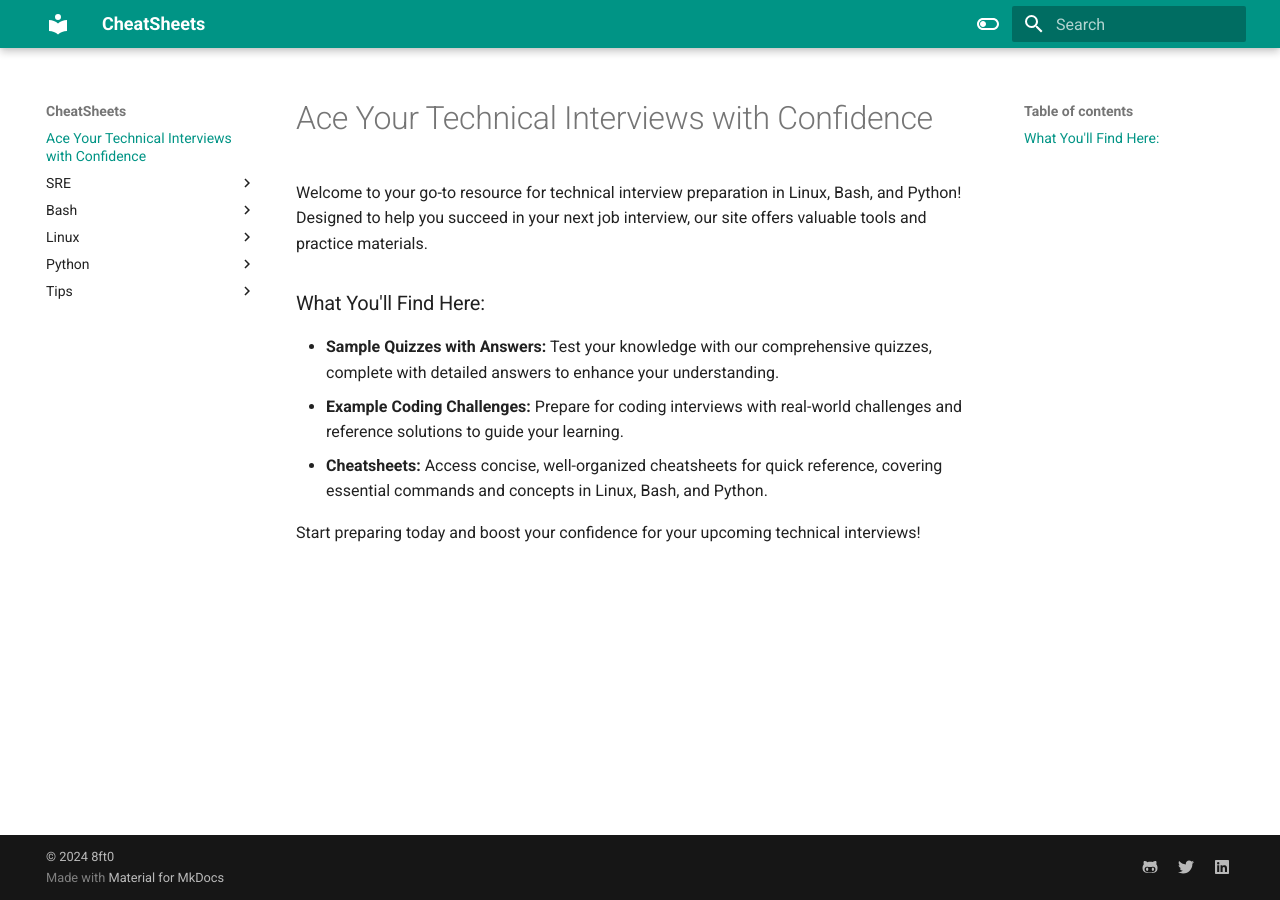
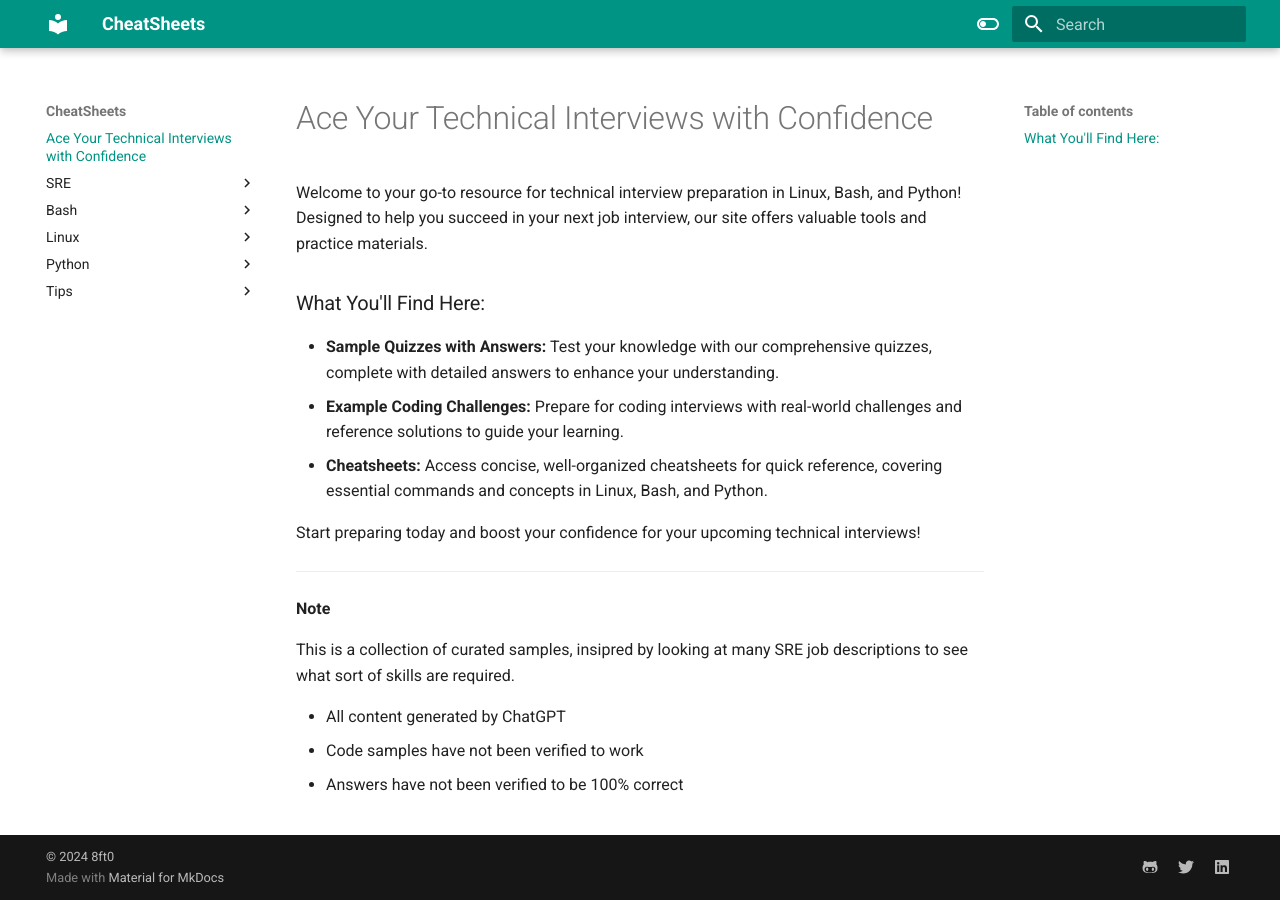
Before and after one commit to 8ft0/study-guide, an MkDocs documentation site: the page built from docs/index.md, in a window 1280 px wide. Built offline with MkDocs 1.6.1 and Material for MkDocs 9.7.7, drawn with Linux system fonts in a browser that asks for light colours.

Commit message:
added disclaimer

```diff
--- a/docs/index.md
+++ b/docs/index.md
@@ -9,3 +9,13 @@ Welcome to your go-to resource for technical interview preparation in Linux, Bas
 - **Cheatsheets:** Access concise, well-organized cheatsheets for quick reference, covering essential commands and concepts in Linux, Bash, and Python.
 
 Start preparing today and boost your confidence for your upcoming technical interviews!
+
+---
+
+**Note**
+
+This is a collection of curated samples, insipred by looking at many SRE job descriptions to see what sort of skills are required.
+
+- All content generated by ChatGPT
+- Code samples have not been verified to work
+- Answers have not been verified to be 100% correct
```
